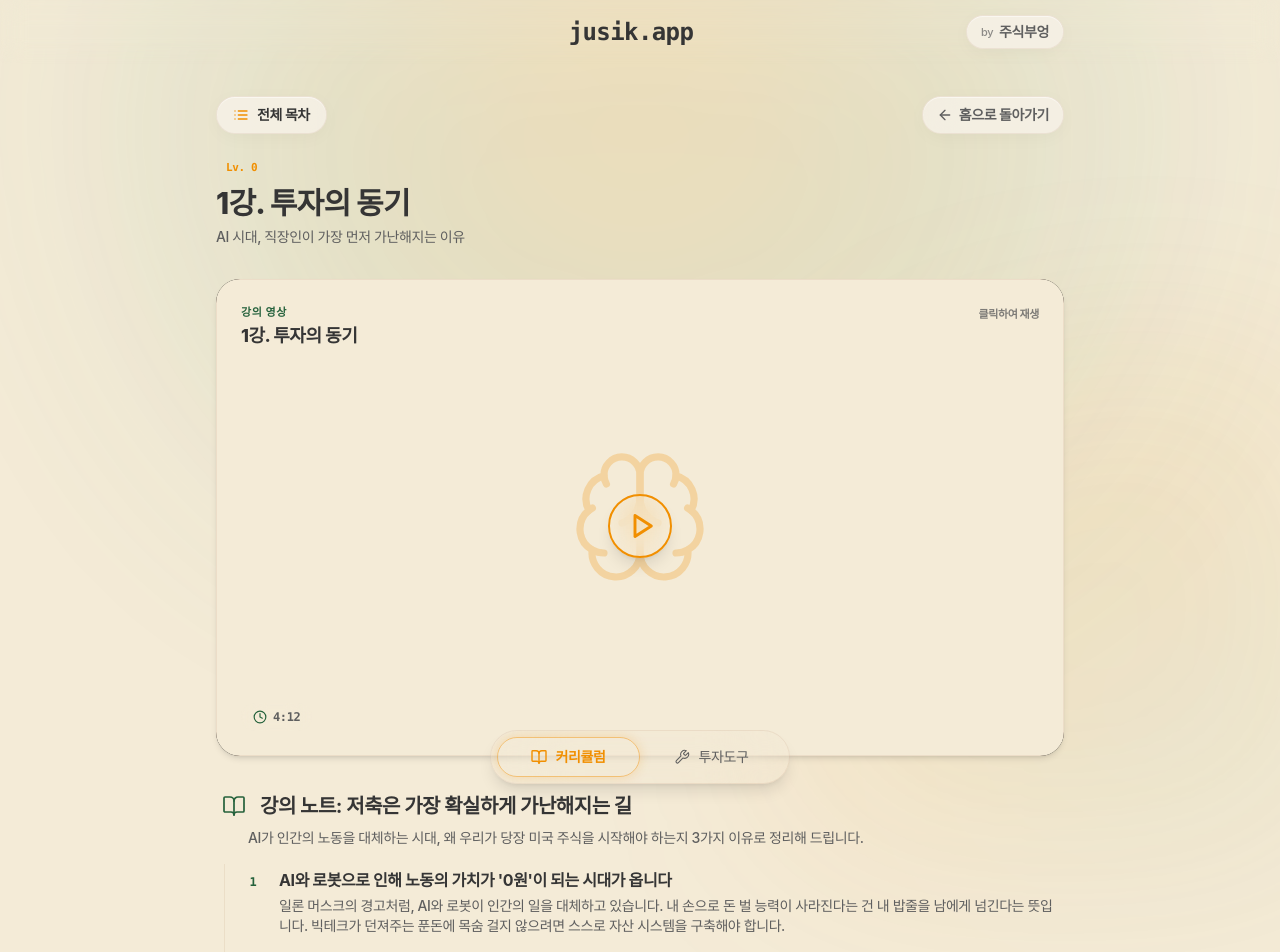
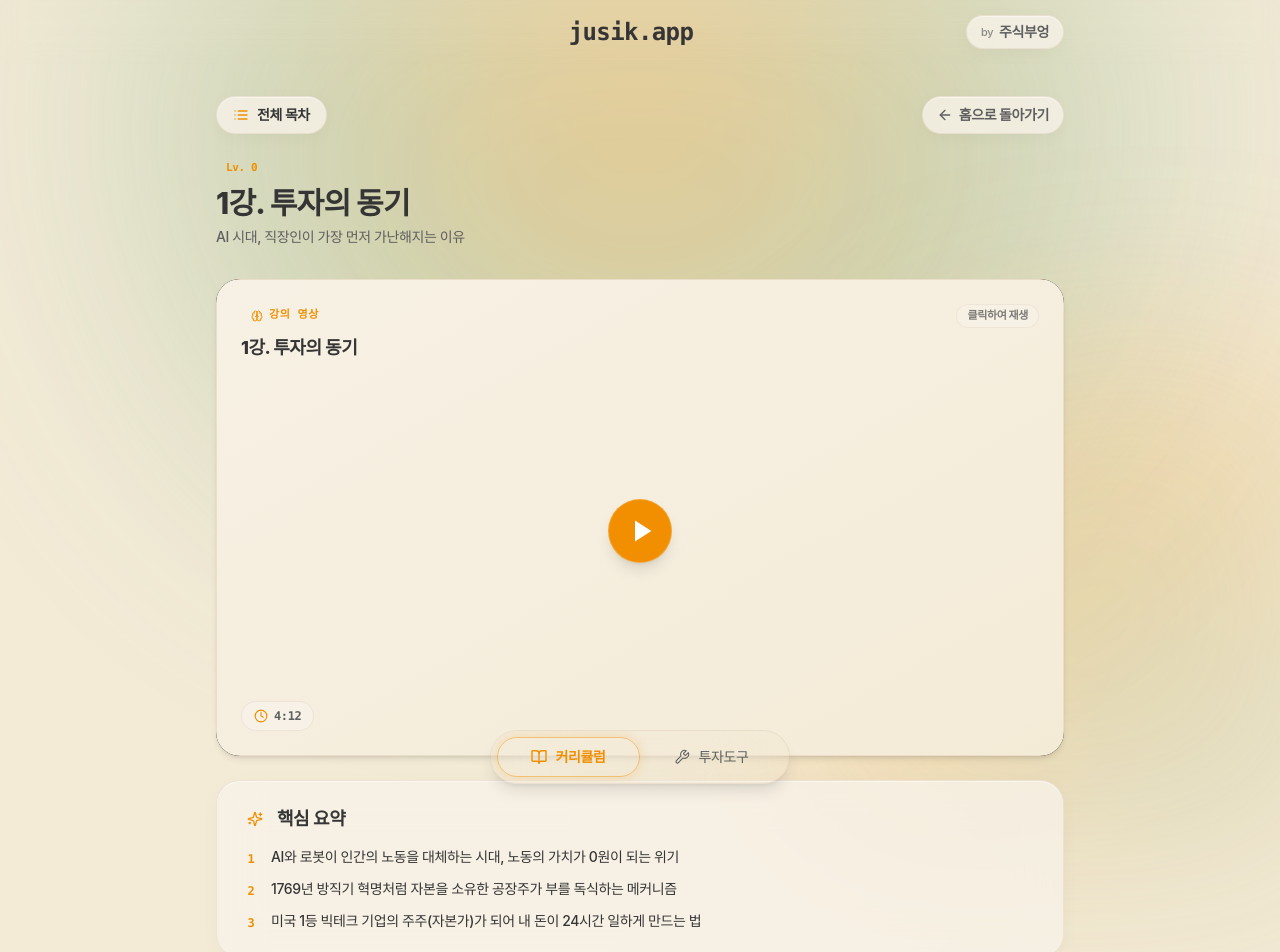
Before and after one commit to hajooi/jusik-app, a Next.js app: page /lesson/lv0-1 in a window 1280 px wide. Shown: the top 952 px of the page. Built offline with nearby package versions, Linux system fonts and the light colour scheme.

Commit message:
style: strengthen light mode background gradient, refine video cover and summary section

```diff
--- a/src/app/globals.css
+++ b/src/app/globals.css
@@ -15,8 +15,8 @@
     --accent-mid-green: #68A67D; /* Mid Green */
     --accent-orange: #F18F01;  /* Signature Orange */
     --accent-deep-brown: #833500; /* Deep Brown */
-    --glow-color: rgba(241, 143, 1, 0.20); /* Soft Organic Ambient Orange Glow */
-    --glow-color-secondary: rgba(104, 166, 125, 0.18); /* Gentle Green Secondary Glow */
+    --glow-color: rgba(241, 143, 1, 0.45); /* Bold Ambient Orange Glow */
+    --glow-color-secondary: rgba(104, 166, 125, 0.40); /* Vibrant Green Secondary Glow */
   }
 
   @media (prefers-color-scheme: dark) {
--- a/src/app/lesson/[id]/page.tsx
+++ b/src/app/lesson/[id]/page.tsx
@@ -83,55 +83,38 @@ export default function LessonDetailPage({ params }: { params: { id: string } })
             iconName={level.iconName}
           />
 
-          {/* DYNAMIC CONTENT MODULES BLOCK */}
+          {/* CONCISE SUMMARY CARD */}
+          {lesson.summary && lesson.summary.length > 0 && (
+            <div className="glass-card p-5 sm:p-6 rounded-2xl sm:rounded-3xl space-y-3.5 shadow-2xs">
+              <div className="flex items-center gap-2">
+                <span className="p-1.5 rounded-xl bg-[var(--accent-orange)]/15 text-[var(--accent-orange)]">
+                  <Sparkles className="w-4 h-4 stroke-[2]" />
+                </span>
+                <h3 className="text-base sm:text-lg font-bold text-[var(--text-primary)] tracking-tight">
+                  핵심 요약
+                </h3>
+              </div>
+              <ul className="space-y-2.5">
+                {lesson.summary.map((point, index) => (
+                  <li key={index} className="flex items-start gap-2.5 text-xs sm:text-sm text-[var(--text-secondary)] font-medium leading-relaxed">
+                    <span className="w-5 h-5 rounded-full bg-[var(--accent-orange)]/15 text-[var(--accent-orange)] flex items-center justify-center text-xs font-bold shrink-0 font-mono mt-0.5">
+                      {index + 1}
+                    </span>
+                    <span className="flex-1 text-[var(--text-primary)]">
+                      {point}
+                    </span>
+                  </li>
+                ))}
+              </ul>
+            </div>
+          )}
+
+          {/* DYNAMIC CONTENT MODULES BLOCK (Resources, CTA) */}
           {lesson.modules && lesson.modules.length > 0 && (
             <div className="space-y-6">
               {lesson.modules.map((module, index) => {
                 if (module.type === 'guide_steps') {
-                  return (
-                    <div
-                      key={index}
-                      className="space-y-4 py-2"
-                    >
-                      <div className="space-y-1">
-                        <div className="flex items-center gap-2">
-                          <span className="p-1.5 rounded-xl bg-[var(--accent-green)]/15 text-[var(--accent-green)]">
-                            <BookOpen className="w-4.5 h-4.5 stroke-[1.7]" />
-                          </span>
-                          <h3 className="text-lg sm:text-xl font-bold tracking-tight text-[var(--text-primary)]">
-                            {module.title}
-                          </h3>
-                        </div>
-                        {module.description && (
-                          <p className="text-xs sm:text-sm text-[var(--text-secondary)] font-medium pl-8">
-                            {module.description}
-                          </p>
-                        )}
-                      </div>
-
-                      {/* Pure Article Style Step Stack with Soft Translucent Accent Line */}
-                      <div className="space-y-4 pt-1 pl-2 border-l border-[var(--border-color)] ml-2">
-                        {module.steps.map((step) => (
-                          <div
-                            key={step.stepNumber}
-                            className="flex items-start gap-3.5 pl-2"
-                          >
-                            <div className="w-6 h-6 rounded-full bg-[var(--accent-green)]/15 text-[var(--accent-green)] flex items-center justify-center font-bold text-xs shrink-0 font-mono mt-0.5">
-                              {step.stepNumber}
-                            </div>
-                            <div className="space-y-1 min-w-0 flex-1">
-                              <h4 className="text-base font-bold text-[var(--text-primary)]">
-                                {step.title}
-                              </h4>
-                              <p className="text-xs sm:text-sm text-[var(--text-secondary)] leading-relaxed font-medium">
-                                {step.description}
-                              </p>
-                            </div>
-                          </div>
-                        ))}
-                      </div>
-                    </div>
-                  );
+                  return null;
                 }
 
                 if (module.type === 'resources') {
--- a/src/components/VideoCoverPlayer.tsx
+++ b/src/components/VideoCoverPlayer.tsx
@@ -115,44 +115,47 @@ export default function VideoCoverPlayer({ youtubeId, title, duration, iconName
           aria-label={`${title} 영상 재생하기`}
           className="group absolute inset-0 w-full h-full bg-[var(--bg-main)] text-left cursor-pointer transition-all duration-300 hover:shadow-xl focus:outline-none focus:ring-2 focus:ring-[var(--accent-orange)]/50 p-4 sm:p-6 flex flex-col justify-between z-10 overflow-hidden border border-[var(--border-color)]"
         >
+          {/* Clean Ambient Glass Surface */}
+          <div className="absolute inset-0 bg-gradient-to-br from-[var(--card-surface)] to-[var(--bg-main)] pointer-events-none" />
+
           {/* Decorative Warm Ambient Mesh Background Shapes */}
-          <div className="absolute -top-12 -right-12 w-48 h-48 sm:w-60 sm:h-60 bg-[var(--accent-orange)]/25 rounded-full blur-3xl pointer-events-none group-hover:bg-[var(--accent-orange)]/35 transition-all duration-500" />
-          <div className="absolute -bottom-12 -left-12 w-48 h-48 sm:w-60 sm:h-60 bg-[var(--accent-green)]/20 rounded-full blur-3xl pointer-events-none group-hover:bg-[var(--accent-green)]/30 transition-all duration-500" />
-
-          {/* Watermark Icon */}
-          <div className="absolute inset-0 m-auto flex items-center justify-center pointer-events-none">
-            <div className="w-32 h-32 sm:w-48 sm:h-48 text-[var(--accent-orange)] flex items-center justify-center opacity-20 sm:opacity-25 group-hover:opacity-40 group-hover:scale-105 transition-all duration-500">
-              <IconComponent className="w-24 h-24 sm:w-36 sm:h-36 stroke-[1.2]" />
-            </div>
-          </div>
+          <div className="absolute -top-12 -right-12 w-48 h-48 sm:w-60 sm:h-60 bg-[var(--accent-orange)]/15 rounded-full blur-3xl pointer-events-none group-hover:bg-[var(--accent-orange)]/25 transition-all duration-500" />
+          <div className="absolute -bottom-12 -left-12 w-48 h-48 sm:w-60 sm:h-60 bg-[var(--accent-green)]/15 rounded-full blur-3xl pointer-events-none group-hover:bg-[var(--accent-green)]/25 transition-all duration-500" />
 
           {/* Top Header Row */}
           <div className="relative z-10 flex items-start justify-between w-full gap-2">
             <div className="space-y-0.5 min-w-0 flex-1">
-              <p className="text-[10px] sm:text-[11px] font-bold text-[var(--accent-green)] tracking-wider uppercase">
+              <span className="inline-flex items-center gap-1.5 text-[10px] sm:text-[11px] font-bold text-[var(--accent-orange)] px-2.5 py-0.5 rounded-full bg-[var(--accent-orange)]/10 tracking-wider uppercase font-mono">
+                <IconComponent className="w-3 h-3" />
                 강의 영상
-              </p>
-              <h2 className="text-sm sm:text-lg font-extrabold text-[var(--text-primary)] tracking-tight line-clamp-1 group-hover:text-[var(--accent-green)] transition-colors">
+              </span>
+              <h2 className="text-sm sm:text-lg font-extrabold text-[var(--text-primary)] tracking-tight line-clamp-1 group-hover:text-[var(--accent-orange)] transition-colors pt-1">
                 {title}
               </h2>
             </div>
 
-            <span className="text-[10px] sm:text-[11px] font-bold text-[var(--text-secondary)] opacity-80 group-hover:opacity-100 transition-opacity shrink-0 pt-0.5 whitespace-nowrap">
+            <span className="text-[10px] sm:text-[11px] font-bold text-[var(--text-secondary)] opacity-80 group-hover:opacity-100 transition-opacity shrink-0 pt-0.5 whitespace-nowrap bg-[var(--card-surface)] px-2.5 py-1 rounded-full border border-[var(--border-color)]">
               클릭하여 재생
             </span>
           </div>
 
-          {/* Center Row: Outlined M3 Play Button */}
-          <div className="relative z-10 flex items-center justify-center my-auto w-full py-1">
-            <div className="w-12 h-12 sm:w-16 sm:h-16 rounded-full bg-[var(--card-surface)]/80 hover:bg-[var(--accent-orange)] text-[var(--accent-orange)] hover:text-white border-2 border-[var(--accent-orange)] flex items-center justify-center shadow-lg backdrop-blur-md transform group-hover:scale-110 transition-all duration-300 group-active:scale-95">
-              <Play className="w-5 h-5 sm:w-7 sm:h-7 stroke-[2.5] fill-none ml-0.5 sm:ml-1" />
+          {/* Center Row: Signature Brand Glassmorphic Play Button */}
+          <div className="relative z-10 flex items-center justify-center my-auto w-full py-2">
+            <div className="relative group/btn flex items-center justify-center">
+              {/* Subtle Pulsing Ambient Outer Ring */}
+              <div className="absolute -inset-2 rounded-full bg-[var(--accent-orange)]/20 blur-md group-hover:bg-[var(--accent-orange)]/40 transition-all duration-500 animate-pulse" />
+
+              {/* Main Play Button Circle */}
+              <div className="relative w-14 h-14 sm:w-16 sm:h-16 rounded-full bg-[var(--accent-orange)] text-white shadow-lg flex items-center justify-center transform group-hover:scale-105 transition-all duration-300 group-active:scale-95 border border-white/20">
+                <Play className="w-6 h-6 sm:w-7 sm:h-7 fill-white stroke-none ml-1" />
+              </div>
             </div>
           </div>
 
           {/* Bottom Row: Duration Pill Tag */}
           <div className="relative z-10 w-full flex items-center justify-start">
-            <span className="inline-flex items-center gap-1.5 text-[11px] sm:text-xs font-semibold px-2.5 sm:px-3 py-1 sm:py-1.5 rounded-full bg-[var(--bg-main)]/80 text-[var(--text-secondary)] backdrop-blur-md shadow-2xs font-mono">
-              <Clock className="w-3 sm:w-3.5 h-3 sm:h-3.5 text-[var(--accent-green)]" />
+            <span className="inline-flex items-center gap-1.5 text-[11px] sm:text-xs font-semibold px-3 py-1 sm:py-1.5 rounded-full bg-[var(--card-surface)] text-[var(--text-secondary)] backdrop-blur-md border border-[var(--border-color)] font-mono shadow-2xs">
+              <Clock className="w-3 sm:w-3.5 h-3 sm:h-3.5 text-[var(--accent-orange)]" />
               {duration}
             </span>
           </div>
--- a/src/data/curriculum.ts
+++ b/src/data/curriculum.ts
@@ -91,30 +91,6 @@ export const CURRICULUM_DATA: Level[] = [
           "노동의 가치가 '0원'이 되는 시대",
           "방직기 혁명과 부의 독식",
           "1등 기업의 주인이 되는 법"
-        ],
-        modules: [
-          {
-            type: 'guide_steps',
-            title: '강의 노트: 저축은 가장 확실하게 가난해지는 길',
-            description: 'AI가 인간의 노동을 대체하는 시대, 왜 우리가 당장 미국 주식을 시작해야 하는지 3가지 이유로 정리해 드립니다.',
-            steps: [
-              {
-                stepNumber: 1,
-                title: "AI와 로봇으로 인해 노동의 가치가 '0원'이 되는 시대가 옵니다",
-                description: "일론 머스크의 경고처럼, AI와 로봇이 인간의 일을 대체하고 있습니다. 내 손으로 돈 벌 능력이 사라진다는 건 내 밥줄을 남에게 넘긴다는 뜻입니다. 빅테크가 던져주는 푼돈에 목숨 걸지 않으려면 스스로 자산 시스템을 구축해야 합니다."
-              },
-              {
-                stepNumber: 2,
-                title: "수백 년 전 방직기 혁명 때도 기계를 가진 자본가가 부를 독식했습니다",
-                description: "1769년 방직기가 나왔을 때 생산량은 100배 늘었지만 노동자는 더 가난해졌고, 부는 공장주가 쓸어 담았습니다. 지금의 AI 혁명도 똑같습니다. 월급만 아껴 저축하는 것은 과거 길거리로 쫓겨난 노동자의 길을 답습하는 것입니다."
-              },
-              {
-                stepNumber: 3,
-                title: "스마트폰 터치 몇 번으로 1등 기업을 소유해 '자본가'가 되어야 합니다",
-                description: "과거 노동자는 공장주를 찾아가 동업할 수 없었지만, 지금 우리는 미국 1등 기업의 주식을 사서 그들의 주인이 될 수 있습니다. 1등 기업과 동업하여 내 돈이 나 대신 24시간 일하게 만드는 것이 현대판 노예를 피할 유일한 정답입니다."
-              }
-            ]
-          }
         ]
       },
       {
@@ -134,30 +110,6 @@ export const CURRICULUM_DATA: Level[] = [
           "미래의 500만 원과 화폐 가치 하락",
           "10억 원 보유 시 매달 667만 원의 비밀",
           "복리의 눈덩이 효과"
-        ],
-        modules: [
-          {
-            type: 'guide_steps',
-            title: '강의 노트: 매달 받는 500만 원보다, 지금 당장의 10억을 선택해야 하는 이유',
-            description: '단순히 돈을 모으는 것과, 거대한 돈을 굴리는 것의 압도적인 차이를 3가지로 정리해 드립니다.',
-            steps: [
-              {
-                stepNumber: 1,
-                title: '미래에 받는 500만 원은 물가 상승 때문에 계속 가치가 떨어집니다',
-                description: '어릴 적 500원 하던 아이스크림이 지금 1,500원이 된 것처럼, 돈의 가치는 시간이 흐를수록 약해집니다. 따라서 지금 당장 쥐는 500만 원과, 10년, 20년 뒤에 뒤늦게 받는 500만 원은 이름만 같을 뿐 실제 가치가 완전히 다릅니다.'
-              },
-              {
-                stepNumber: 2,
-                title: '10억 원을 갖고만 있어도 매달 667만 원이 저절로 들어옵니다',
-                description: '10억 원을 미국의 주식 시장에 넣어두면, 연평균 8% 수익률 기준 원금은 10억 그대로 유지되면서 매달 약 667만 원의 수익이 계속 발생합니다. 즉, 10억 원을 선택하는 순간 이미 \'월 500만 원\'보다 더 많은 돈이 매달 들어오는 시스템을 갖추게 됩니다.'
-              },
-              {
-                stepNumber: 3,
-                title: '복리는 돈이 다시 돈을 버는 눈덩이 효과입니다',
-                description: '10억 원에서 나온 수익을 쓰지 않고 다시 투자하면, 그 늘어난 원금에 또 이자가 붙으면서 자산이 폭발적으로 불어납니다. 처음부터 10억이라는 거대한 눈덩이를 굴리는 것과, 매달 500만 원씩 작은 눈송이를 모아 굴리는 것은 시간이 지날수록 절대 따라잡을 수 없는 차이가 납니다.'
-              }
-            ]
-          }
         ]
       },
       {
@@ -177,30 +129,6 @@ export const CURRICULUM_DATA: Level[] = [
           "사고파는 뇌의 본능 차단",
           "주식 구매 전 3초 질문",
           "시장의 분위기보다 내 마음 읽기"
-        ],
-        modules: [
-          {
-            type: 'guide_steps',
-            title: '강의 노트: 주식으로 돈을 잃는 진짜 이유',
-            description: '남들 따라서 무작정 샀다가 후회하는 일을 안 만드는 3가지 원칙을 정리해 드립니다.',
-            steps: [
-              {
-                stepNumber: 1,
-                title: '나도 모르게 주식을 사고파는 건 뇌의 본능 때문입니다',
-                description: '손해 보는 게 두려워서 나쁜 주식을 계속 쥐고 있고, 남들 돈 번다는 말에 덜컥 비싸게 따라 사며, 겁이 나서 바닥에서 던져버리는 것. 이건 당신이 우유부단해서가 아니라, 우리 뇌가 자극과 공포에 반응하도록 만들어졌기 때문입니다. 이 나쁜 습관을 끊는 힘이 바로 \'나만의 투자 철학\'입니다.'
-              },
-              {
-                stepNumber: 2,
-                title: '사고 싶은 마음이 들 때 딱 3초만 자신에게 물어보세요',
-                description: '이건 내가 진짜 분석해서 사는 걸까, 아니면 남들 따라 조급해서 사는 걸까? 주식을 사기 전에 잠시 멈추고 이 질문을 던지는 것만으로도, 무언가에 홀려서 무턱대고 돈을 집어넣는 실수를 막을 수 있습니다.'
-              },
-              {
-                stepNumber: 3,
-                title: '시장의 분위기보다 \'내 마음\'을 먼저 읽어야 합니다',
-                description: '주식 시장의 숫자는 거짓말을 안 하지만, 그 숫자를 바라보는 내 마음은 끊임없이 거짓말을 하고 불안해합니다. 서둘러 급등하는 주식을 찾아 헤매기보다, 내가 왜 불안해하는지 내 마음을 먼저 들여다보고 기준을 세우는 것이 내 돈을 지키는 가장 확실한 길입니다.'
-              }
-            ]
-          }
         ]
       }
     ]
@@ -230,30 +158,6 @@ export const CURRICULUM_DATA: Level[] = [
           "1등 기업 맹신의 위험성",
           "미국 S&P 500 시장 시스템",
           "전문가 90%를 이기는 기본기"
-        ],
-        modules: [
-          {
-            type: 'guide_steps',
-            title: '강의 노트: 개별 기업의 위험성과 미국 시장 시스템의 우수함',
-            description: '개별 주식 구매의 위험성을 피하고 미국 시장 전체에 투자해야 하는 3가지 이유를 정리해 드립니다.',
-            steps: [
-              {
-                stepNumber: 1,
-                title: '"1등 기업은 안 망한다"는 착각이 가장 위험합니다',
-                description: "2000년대 전 세계 1등 기업이었던 '시스코'도 순식간에 폭락한 뒤 원금을 찾는 데 무려 25년이 걸렸습니다. 삼성전자든 다른 유명 기업이든 10년, 20년 뒤에도 영원히 1등이라는 보장은 없습니다."
-              },
-              {
-                stepNumber: 2,
-                title: "기업이 아닌 '시장 시스템'을 사는 것이 훨씬 안전합니다",
-                description: "개별 기업과 달리 미국 상위 500개 기업을 묶은 'S&P 500'은 뒤처진 기업을 알아서 빼고, 가장 돈 잘 버는 1등 기업을 계속 교체해 넣는 우수한 시스템을 갖추고 있습니다."
-              },
-              {
-                stepNumber: 3,
-                title: "전문가 90%를 이기는 가장 확실한 기본기입니다",
-                description: "월가 전문 펀드매니저 90% 이상도 장기적으로는 S&P 500의 수익률을 이기지 못했습니다. 공부할 시간이 부족한 초보자에게 미국 시장 전체 투자는 가장 안전하고 검증된 첫 단추입니다."
-              }
-            ]
-          }
         ]
       }
     ]
```
